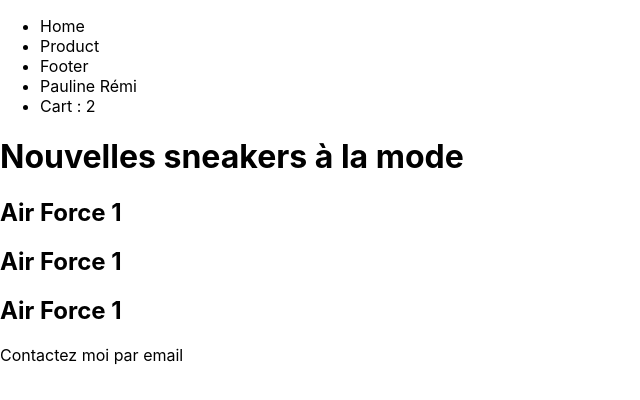
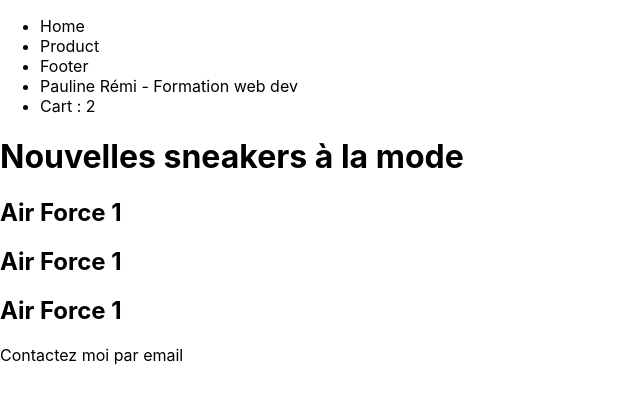
Before and after one commit to PaulineR7/react_exo, a React (Create React App) app: page / in a window 1280 px wide. Shown: the top 400 px of the page, without its empty margins (0-640 px from the left). Built offline with nearby package versions, Linux system fonts and the light colour scheme.

Commit message:
add const object

```diff
--- a/src/Header.js
+++ b/src/Header.js
@@ -1,6 +1,11 @@
 function Header () {
     const isUserLogged = true;
     const itemInCart = 2;
+    const userLogged = {
+        firstname : 'Pauline',
+        lastname : 'Rémi',
+        job : 'Formation web dev'
+    };
 
     return (
         <header>
@@ -9,7 +14,7 @@
                     <li>Home</li>
                     <li>Product</li>
                     <li>Footer</li>
-                    {isUserLogged ? <li>Pauline Rémi</li> : <li>Veuillez vous connecter</li>}
+                    {isUserLogged ? <li>{userLogged.firstname} {userLogged.lastname} - {userLogged.job}</li> : <li>Veuillez vous connecter</li>}
                     {itemInCart > 0 ? <li>Cart : {itemInCart} </li> : <li>Pas d'item au panier</li>}
                 </ul>
             </nav>
```
